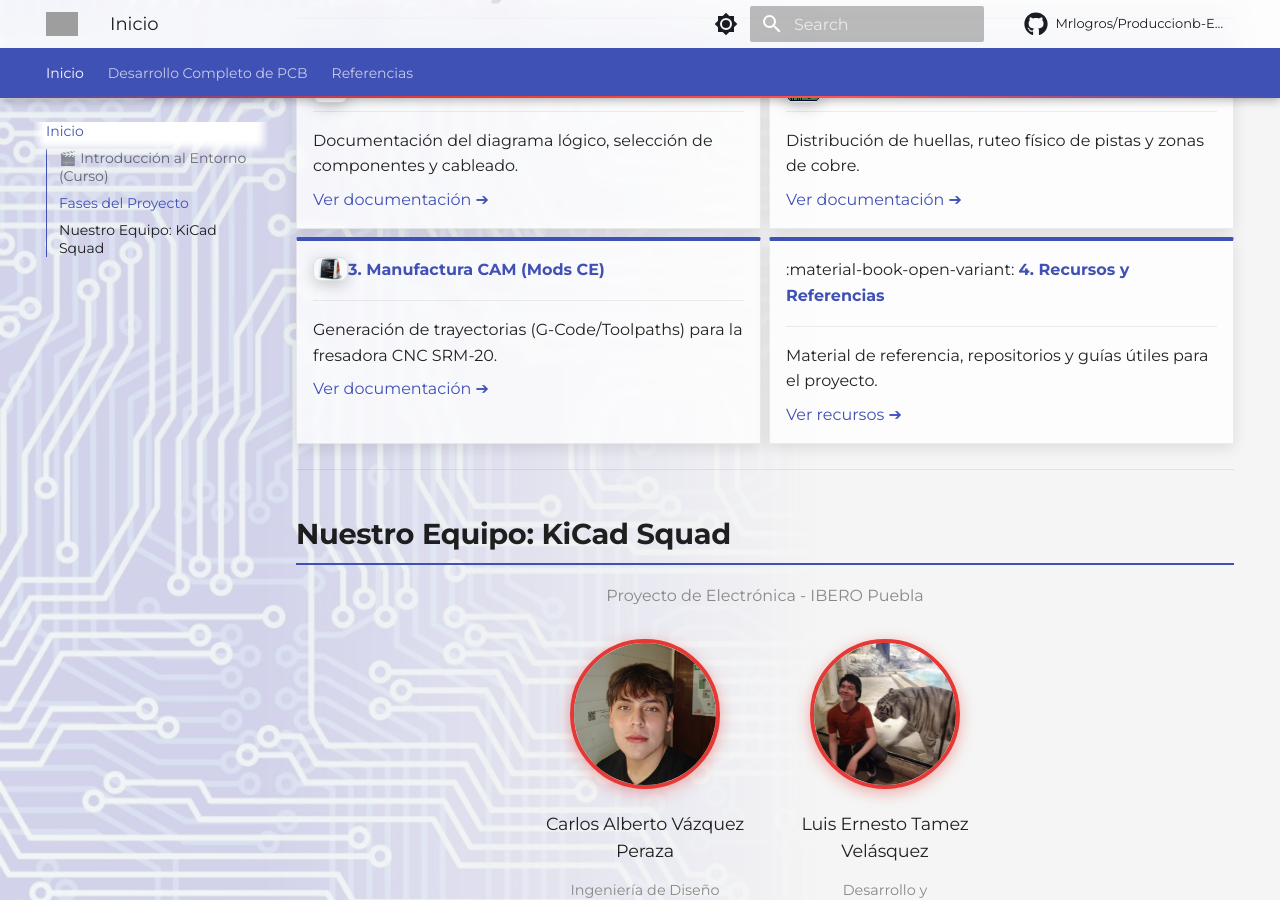
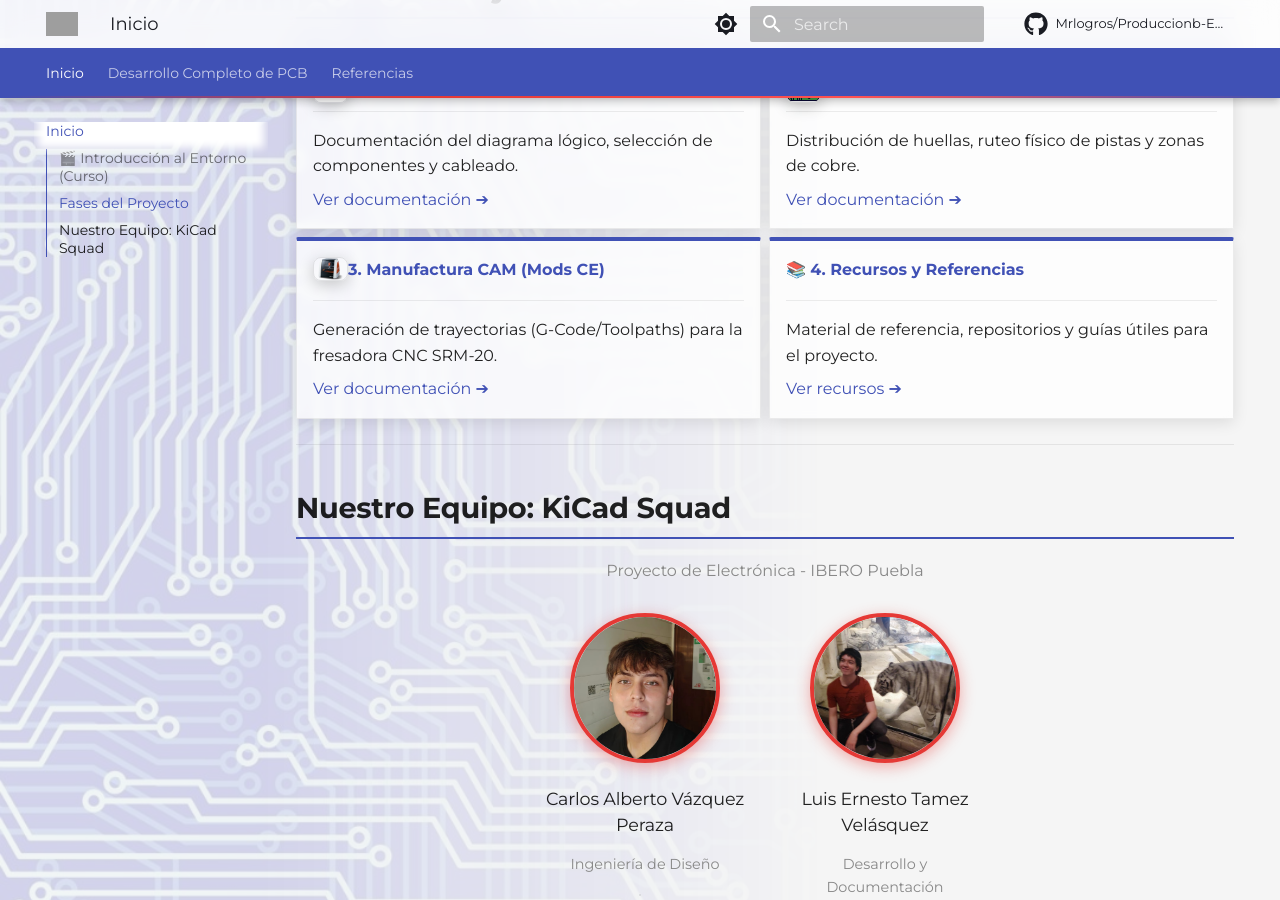
Before and after one commit to Mrlogros/Produccionb-Electronica, an MkDocs documentation site: the page built from docs/index.md, in a window 1280 px wide and 900 px high, scrolled down 1355 px. Built offline with MkDocs 1.6.1 and Material for MkDocs 9.7.7, drawn with Linux system fonts in a browser that asks for light colours; comment, search, counter and statistics services are not loaded; grey boxes are pictures that could not be loaded.

Commit message:
Update links and images for project phases

```diff
--- a/docs/index.md
+++ b/docs/index.md
@@ -48,31 +48,31 @@
 
 <div class="grid cards" markdown>
 
--   <img src="img/icono-esquematico.jpg" width="35" align="left" style="margin-right: 12px; border-radius: 6px;"> **[1. Esquemático](desarrollo-pcb.md)**
+-   <img src="img/icono-esquematico.jpg" width="35" align="left" style="margin-right: 12px; border-radius: 6px;"> **[1. Esquemático](diseno-kicad.md)**
 
     ---
 
     Documentación del diagrama lógico, selección de componentes y cableado.
 
-    [Ver documentación ➔](desarrollo-pcb.md)
+    [Ver documentación ➔](diseno-kicad.md)
 
--   <img src="img/icono-placa.png" width="35" align="left" style="margin-right: 12px; border-radius: 6px;"> **[2. Editor de Placas (Layout)](desarrollo-pcb.md#2-editor-de-placas-pcb-layout)**
+-   <img src="img/icono-placa.png" width="35" align="left" style="margin-right: 12px; border-radius: 6px;"> **[2. Editor de Placas (Layout)](diseno-kicad.md#2-editor-de-placas-pcb-layout)**
 
     ---
 
     Distribución de huellas, ruteo físico de pistas y zonas de cobre.
 
-    [Ver documentación ➔](desarrollo-pcb.md#2-editor-de-placas-pcb-layout)
+    [Ver documentación ➔](diseno-kicad.md#2-editor-de-placas-pcb-layout)
 
--   <img src="img/icono-monofab.jpg" width="35" align="left" style="margin-right: 12px; border-radius: 6px;"> **[3. Manufactura CAM (Mods CE)](desarrollo-pcb.md#3-manufactura-cam-y-generacion-de-trayectorias-mods-ce)**
+-   <img src="img/icono-monofab.jpg" width="35" align="left" style="margin-right: 12px; border-radius: 6px;"> **[3. Manufactura CAM (Mods CE)](diseno-kicad.md#3-manufactura-cam-y-generacion-de-trayectorias-mods-ce)**
 
     ---
 
     Generación de trayectorias (G-Code/Toolpaths) para la fresadora CNC SRM-20.
 
-    [Ver documentación ➔](desarrollo-pcb.md#3-manufactura-cam-y-generacion-de-trayectorias-mods-ce)
+    [Ver documentación ➔](diseno-kicad.md#3-manufactura-cam-y-generacion-de-trayectorias-mods-ce)
 
--   :material-book-open-variant: **[4. Recursos y Referencias](recursos.md)**
+-   📚 **[4. Recursos y Referencias](recursos.md)**
 
     ---
 
@@ -81,7 +81,6 @@
     [Ver recursos ➔](recursos.md)
 
 </div>
-
 ---
 
 ## Nuestro Equipo: KiCad Squad
```
